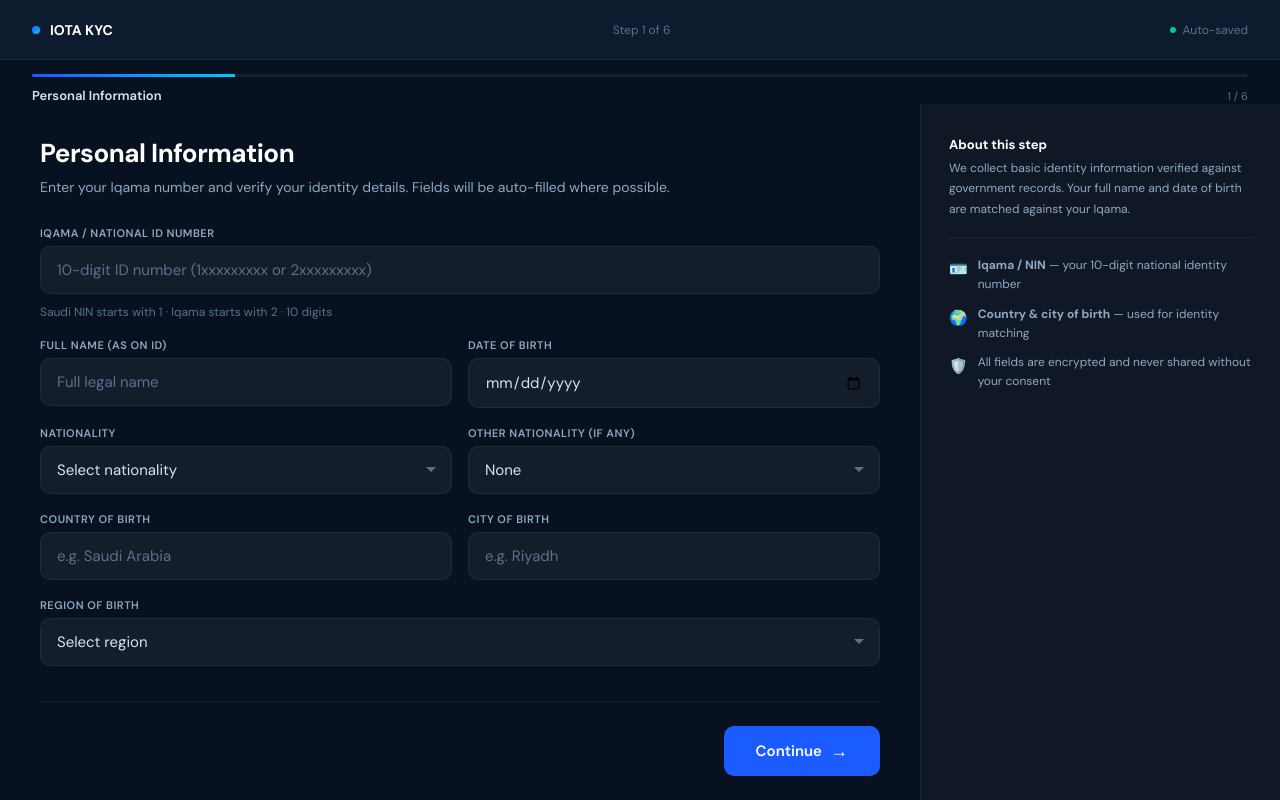
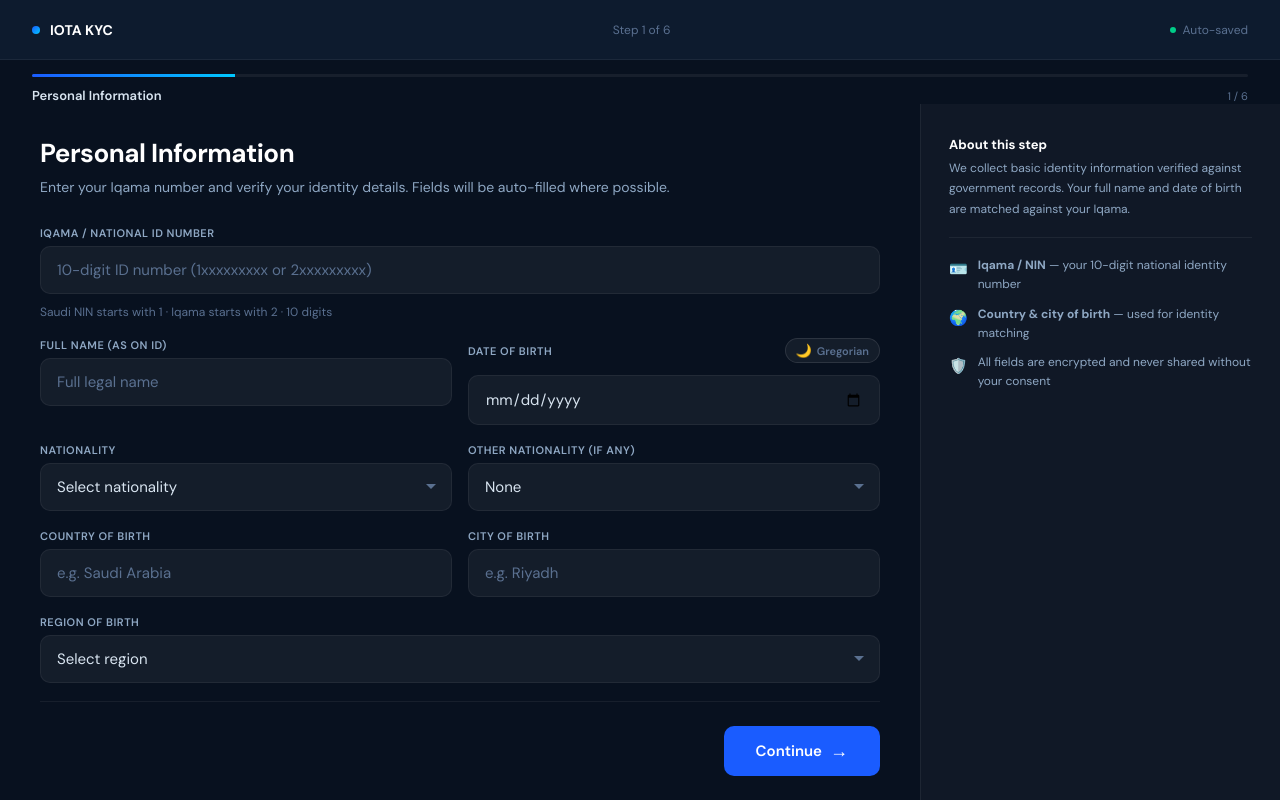
Before and after one commit to abduliota/iotakyc, a Next.js app in the folder apps/web/: page /onboarding in a window 1280 px wide. Both pictures are taken after a click on the button "Start Application →". Built offline with nearby package versions, Linux system fonts and the light colour scheme.

Commit message:
Add Hijri and Gregorian date conversion functionality to onboarding page

```diff
--- a/apps/web/app/onboarding/page.tsx
+++ b/apps/web/app/onboarding/page.tsx
@@ -1,5 +1,5 @@
 'use client'
-import { useState, useRef, useCallback } from 'react'
+import React, { useState, useRef, useCallback } from 'react'
 import './wizard.css'
 
 // ── Types ──────────────────────────────────────────────────────────────────────
@@ -147,6 +147,192 @@ function BtnRow({ onBack, onNext, backLabel, nextLabel, nextLoading, isFirst, is
   )
 }
 
+
+// ── Hijri ↔ Gregorian conversion (no external lib — pure math) ───────────────
+// Algorithm: Kuwaiti algorithm (used by Saudi gov systems)
+function gregorianToHijri(gDate: string): string {
+  if (!gDate) return ''
+  const [gy, gm, gd] = gDate.split('-').map(Number)
+  const jd = Math.floor((1461 * (gy + 4800 + Math.floor((gm - 14) / 12))) / 4)
+    + Math.floor((367 * (gm - 2 - 12 * Math.floor((gm - 14) / 12))) / 12)
+    - Math.floor((3 * Math.floor((gy + 4900 + Math.floor((gm - 14) / 12)) / 100)) / 4)
+    + gd - 32075
+  let l = jd - 1948440 + 10632
+  const n = Math.floor((l - 1) / 10631)
+  l = l - 10631 * n + 354
+  const j = (Math.floor((10985 - l) / 5316)) * (Math.floor((50 * l) / 17719))
+    + (Math.floor(l / 5670)) * (Math.floor((43 * l) / 15238))
+  l = l - (Math.floor((30 - j) / 15)) * (Math.floor((17719 * j) / 50))
+    - (Math.floor(j / 16)) * (Math.floor((15238 * j) / 43)) + 29
+  const hm = Math.floor((24 * l) / 709)
+  const hd = l - Math.floor((709 * hm) / 24)
+  const hy = 30 * n + j - 30
+  return `${hy}/${String(hm).padStart(2,'0')}/${String(hd).padStart(2,'0')}`
+}
+
+function hijriToGregorian(hDate: string): string {
+  // hDate format: YYYY/MM/DD (Hijri)
+  const parts = hDate.replace(/-/g, '/').split('/')
+  if (parts.length !== 3) return ''
+  const [hy, hm, hd] = parts.map(Number)
+  if (isNaN(hy) || isNaN(hm) || isNaN(hd)) return ''
+  if (hm < 1 || hm > 12 || hd < 1 || hd > 30) return ''
+  const jd = Math.floor((11 * hy + 3) / 30) + 354 * hy + 30 * hm
+    - Math.floor((hm - 1) / 2) + hd + 1948440 - 385
+  const l = jd + 68569
+  const n = Math.floor((4 * l) / 146097)
+  const l2 = l - Math.floor((146097 * n + 3) / 4)
+  const i = Math.floor((4000 * (l2 + 1)) / 1461001)
+  const l3 = l2 - Math.floor((1461 * i) / 4) + 31
+  const j = Math.floor((80 * l3) / 2447)
+  const gd = l3 - Math.floor((2447 * j) / 80)
+  const l4 = Math.floor(j / 11)
+  const gm = j + 2 - 12 * l4
+  const gy = 100 * (n - 49) + i + l4
+  return `${gy}-${String(gm).padStart(2,'0')}-${String(gd).padStart(2,'0')}`
+}
+
+const HIJRI_MONTHS = [
+  'Muharram','Safar','Rabi al-Awwal','Rabi al-Thani',
+  'Jumada al-Awwal','Jumada al-Thani','Rajab','Shaaban',
+  'Ramadan','Shawwal','Dhul Qadah','Dhul Hijjah',
+]
+
+// ── DateOfBirthField — Gregorian input with Hijri toggle ─────────────────────
+function DateOfBirthField({ value, onChange, error }: {
+  value: string; onChange: (v: string) => void; error?: string
+}) {
+  const [useHijri, setUseHijri] = React.useState(false)
+  const [hijriRaw, setHijriRaw] = React.useState('')
+  const [hijriError, setHijriError] = React.useState('')
+
+  // Derive Hijri display from Gregorian value
+  const hijriDisplay = value ? gregorianToHijri(value) : ''
+
+  // When switching TO Hijri, pre-fill with current Hijri
+  const handleToggle = () => {
+    if (!useHijri) {
+      setHijriRaw(hijriDisplay)
+      setHijriError('')
+    }
+    setUseHijri(h => !h)
+  }
+
+  const handleHijriChange = (raw: string) => {
+    setHijriRaw(raw)
+    setHijriError('')
+    // Auto-convert when format looks complete: YYYY/MM/DD
+    const clean = raw.replace(/-/g, '/')
+    if (/^\d{4}\/\d{1,2}\/\d{1,2}$/.test(clean)) {
+      const greg = hijriToGregorian(clean)
+      if (greg) {
+        onChange(greg)
+        setHijriError('')
+      } else {
+        setHijriError('Invalid Hijri date — check day/month values')
+      }
+    }
+  }
+
+  // Validate DOB: must be in past, age 0–120
+  const validateGregorian = (v: string) => {
+    if (!v) return ''
+    const d = new Date(v)
+    const now = new Date()
+    if (d > now) return 'Date of birth cannot be in the future'
+    const age = (now.getTime() - d.getTime()) / (1000 * 60 * 60 * 24 * 365.25)
+    if (age > 120) return 'Please enter a valid date of birth'
+    return ''
+  }
+
+  const gregError = value ? validateGregorian(value) : ''
+  const displayError = error || gregError || hijriError
+
+  return (
+    <div className={`wf${displayError ? ' has-error' : ''}`}>
+      {/* Label row with Hijri toggle */}
+      <div style={{ display: 'flex', alignItems: 'center', justifyContent: 'space-between', marginBottom: 6 }}>
+        <label style={{ fontSize: 11, fontWeight: 600, color: 'var(--text2)', letterSpacing: 0.5, textTransform: 'uppercase' }}>
+          Date of Birth
+        </label>
+        <button
+          type="button"
+          onClick={handleToggle}
+          style={{
+            background: useHijri ? 'rgba(0,200,255,0.12)' : 'rgba(255,255,255,0.05)',
+            border: `1px solid ${useHijri ? 'rgba(0,200,255,0.35)' : 'rgba(255,255,255,0.1)'}`,
+            borderRadius: 99, padding: '3px 10px', cursor: 'pointer',
+            fontSize: 11, fontWeight: 600, fontFamily: 'inherit',
+            color: useHijri ? 'var(--accent)' : 'var(--muted)',
+            transition: 'all 0.15s', display: 'flex', alignItems: 'center', gap: 5,
+          }}
+        >
+          <span style={{ fontSize: 13 }}>🌙</span>
+          {useHijri ? 'Hijri' : 'Gregorian'}
+        </button>
+      </div>
+
+      {/* Gregorian input */}
+      {!useHijri && (
+        <input
+          type="date"
+          value={value}
+          max={new Date().toISOString().split('T')[0]}
+          min="1900-01-01"
+          onChange={e => onChange(e.target.value)}
+        />
+      )}
+
+      {/* Hijri input */}
+      {useHijri && (
+        <div>
+          <input
+            type="text"
+            placeholder="YYYY/MM/DD  e.g. 1410/05/15"
+            value={hijriRaw}
+            onChange={e => handleHijriChange(e.target.value)}
+            maxLength={10}
+            style={{ fontFamily: "'DM Mono', monospace", letterSpacing: 1 }}
+          />
+          {value && hijriDisplay && !hijriError && (
+            <div style={{
+              marginTop: 6, padding: '6px 10px', borderRadius: 8,
+              background: 'rgba(0,200,255,0.06)', border: '1px solid rgba(0,200,255,0.15)',
+              fontSize: 11, color: 'var(--accent)', display: 'flex', gap: 10,
+            }}>
+              <span>🌙 {hijriDisplay}</span>
+              <span style={{ color: 'var(--muted)' }}>→</span>
+              <span style={{ color: 'var(--text2)' }}>
+                {new Date(value + 'T00:00:00').toLocaleDateString('en-SA', { day:'numeric', month:'long', year:'numeric' })}
+              </span>
+            </div>
+          )}
+        </div>
+      )}
+
+      {/* Hijri month helper — shows when gregorian is set */}
+      {!useHijri && value && hijriDisplay && (
+        <div style={{
+          marginTop: 6, padding: '5px 10px', borderRadius: 8,
+          background: 'rgba(0,200,255,0.04)', border: '1px solid rgba(0,200,255,0.1)',
+          fontSize: 11, color: 'var(--muted)', display: 'flex', gap: 6, alignItems: 'center',
+        }}>
+          <span>🌙</span>
+          <span>
+            {(() => {
+              const parts = hijriDisplay.split('/')
+              const hm = parseInt(parts[1]) - 1
+              return `${parts[2]} ${HIJRI_MONTHS[hm] ?? ''} ${parts[0]} AH`
+            })()}
+          </span>
+        </div>
+      )}
+
+      {displayError && <span className="err">{displayError}</span>}
+    </div>
+  )
+}
+
 // ── Main Component ─────────────────────────────────────────────────────────────
 export default function OnboardingPage() {
   const [screen, setScreen] = useState<Screen>('intro')
@@ -187,7 +373,19 @@ export default function OnboardingPage() {
         e.iqama = `ID must start with 1 (Saudi NIN) or 2 (Iqama/Resident) — got "${data.iqama[0]}"`
       }
       if (!data.fullName) e.fullName = 'Full name is required'
-      if (!data.dob) e.dob = 'Date of birth is required'
+      // DOB validation — must be provided, in the past, age < 120
+      if (!data.dob) {
+        e.dob = 'Date of birth is required'
+      } else {
+        const dob = new Date(data.dob)
+        const now = new Date()
+        if (dob > now) {
+          e.dob = 'Date of birth cannot be in the future'
+        } else {
+          const age = (now.getTime() - dob.getTime()) / (1000 * 60 * 60 * 24 * 365.25)
+          if (age > 120) e.dob = 'Please enter a valid date of birth'
+        }
+      }
       if (!data.nationality) e.nationality = 'Nationality is required'
       if (!data.cob) e.cob = 'Country of birth is required'
       if (!data.cityob) e.cityob = 'City of birth is required'
@@ -544,9 +742,11 @@ function Step1({ data, set, errors, onBack, onNext }: any) {
             <WField label="Full Name (as on ID)" error={errors.fullName}>
               <input type="text" placeholder="Full legal name" value={data.fullName} onChange={e => set('fullName')(e.target.value)} />
             </WField>
-            <WField label="Date of Birth" error={errors.dob}>
-              <input type="date" value={data.dob} onChange={e => set('dob')(e.target.value)} />
-            </WField>
+            <DateOfBirthField
+              value={data.dob}
+              onChange={v => set('dob')(v)}
+              error={errors.dob}
+            />
           </div>
           <div className="wf-row">
             <WField label="Nationality" error={errors.nationality}>
```
